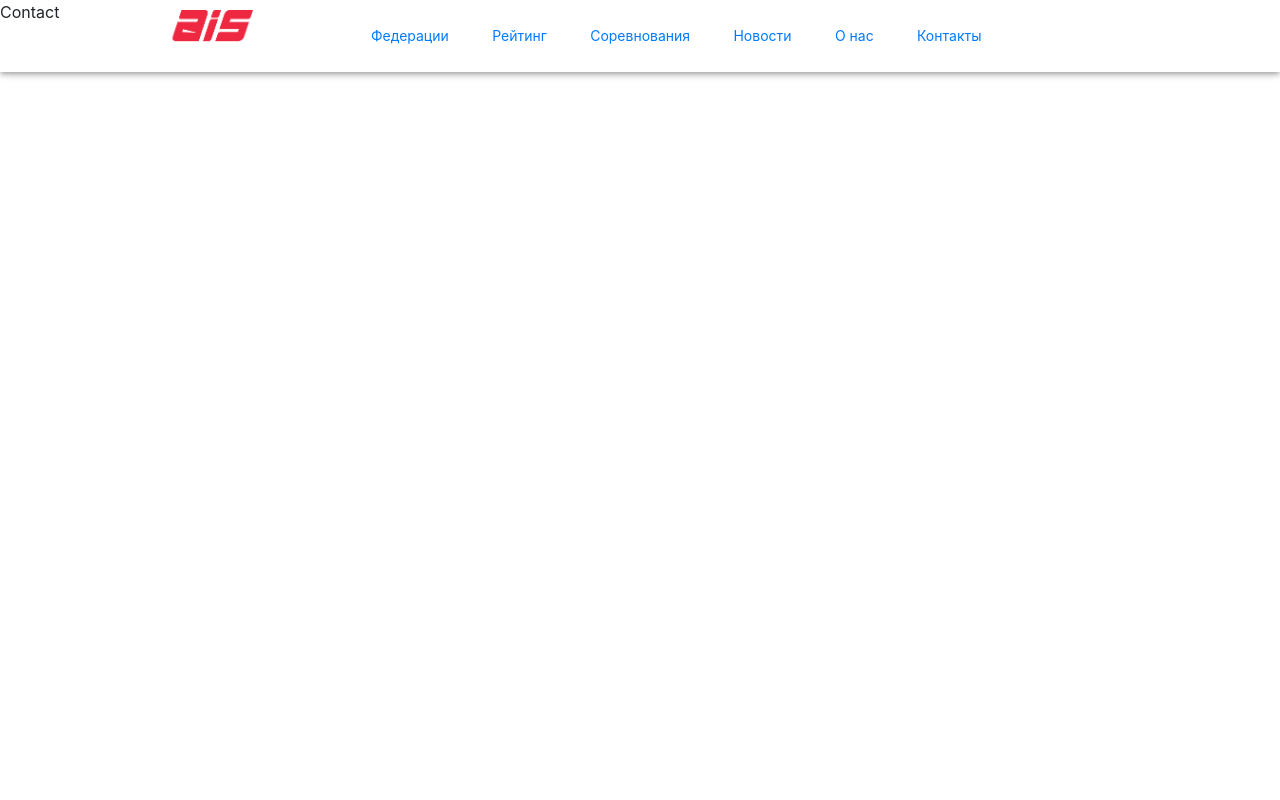
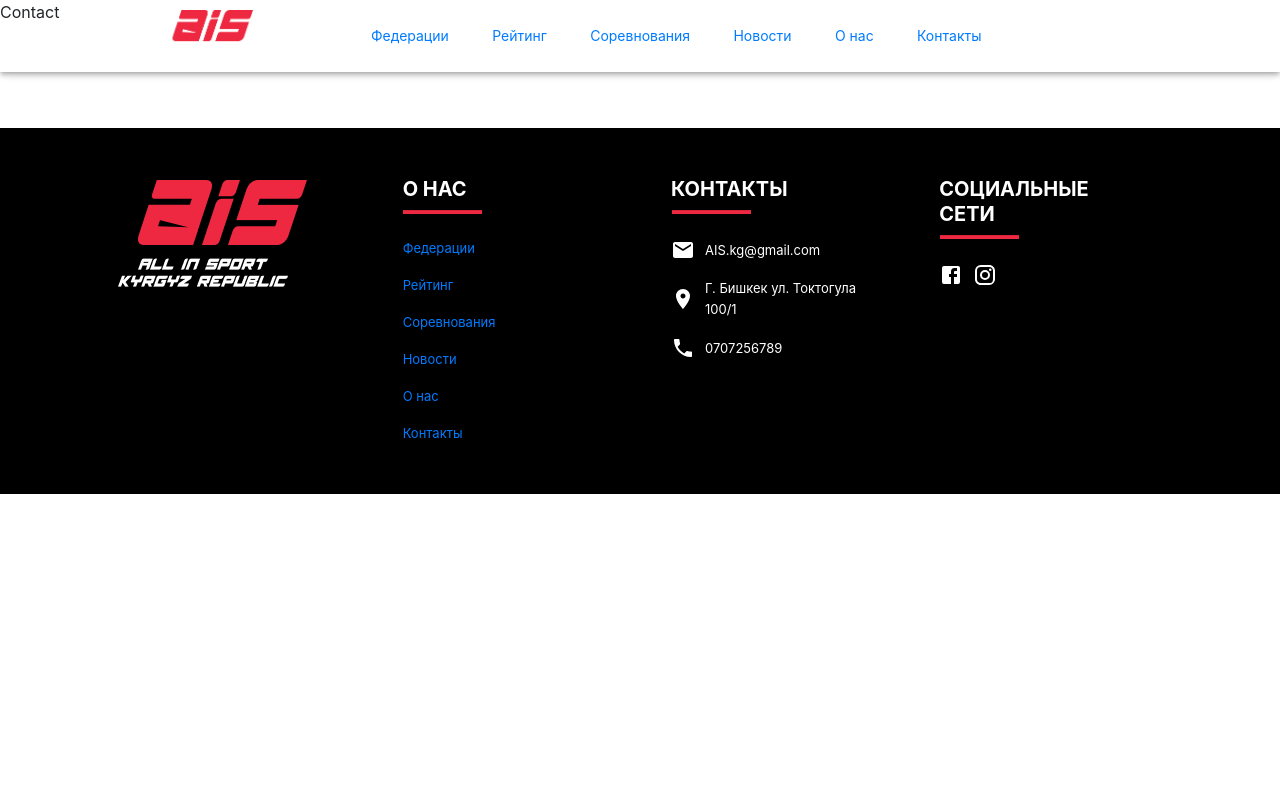
Before and after one commit to sportproteam2/frontend, a React (Create React App) app: page /contacts in a window 1280 px wide. Shown: the top 800 px of the page. Built offline with nearby package versions, Linux system fonts and the light colour scheme.

Commit message:
fix: footer fixed

```diff
--- a/src/App.js
+++ b/src/App.js
@@ -10,12 +10,32 @@ import News from "./views/News"
 import AboutUs from "./views/AboutUs"
 import Contact from "./views/Contact"
 import {BrowserRouter, Route, Switch} from "react-router-dom";
+import styles from "../src/assets/styles/headerStyle";
+import {makeStyles} from "@material-ui/core/styles";
+const useStyles = makeStyles(styles);
+class App extends React.Component{
+    state ={className:"" };
+    componentDidMount(){
+        window.addEventListener("scroll", this.handleScroll);
+    }
 
-function App() {
+    handleScroll=()=>{
+        if (window.pageYOffset > 0) {
+            if(!this.state.className){
+                this.setState({ className: "header_light" });
+            }
+        }else{
+            if(this.state.className){
+                this.setState({ className: "" });
+            }
+        }
+
+    }
+    render() {
         return (
             <Fragment>
                 <BrowserRouter>
-                <Header/>
+                    <Header ref={(r)=>this.ref=r} className={this.state.className}/>
                     <Switch>
                         <Route exact path="/" component={Main}/>
                         <Route exact path="/rating" component={Rating}/>
@@ -28,7 +48,8 @@ function App() {
                     <Footer/>
                 </BrowserRouter>
             </Fragment>
-    );
+        )
+    }
 }
 
 export default App;
--- a/src/assets/styles/footerStyle.js
+++ b/src/assets/styles/footerStyle.js
@@ -1,25 +1,57 @@
 const footerStyle = {
     footer_wrapper: {
         backgroundColor: 'black',
-        marginTop:'calc(80% + 40px)',
+        marginTop:'calc(5% + 40px)',
         bottom: 0
     },
-    footer_logo_wrapper: {
-        display: 'flex',
-        justifyContent: 'center',
+    footer_content_wrapper: {
+        padding: '3%'
     },
     footer_logo: {
-        margin: '10px 10px 10px 0px',
-        width: '100%'
+        paddingTop: "8%",
+        width: '117',
+        height: '72'
     },
     footer_menu_wrapper: {
         display: 'flex',
         justifyContent: 'between',
+        flexDirection: 'column',
+        color: 'white'
+    },
+    footer_column_wrapper: {
+        display: 'flex',
+        justifyItems: 'left',
         flexDirection: 'column'
     },
     footer_column_name: {
-        color: 'red',
-        fontSize: '25px'
+        color: 'white',
+        fontWeight: '700',
+        fontSize: '20px',
+        lineHeight: '25px',
+        textTransform: 'uppercase'
+    },
+    footer_column_text: {
+        color: 'white',
+        fontWeight: '400',
+        fontSize: '13px',
+        lineHeight: '21px',
+        letterSpacing: '2%'
+    },
+    footer_column_logo:{
+        marginRight: '10px'
+    },
+    footer_hr: {
+        backgroundColor: '#ED2840',
+        marginLeft: '7%',
+        marginTop: '0',
+        height: '3px',
+        width: '79px'
+    },
+    footer_rights: {
+        color: 'white',
+        weight: '400',
+        size: '12px !important',
+        textAlign: 'center'
     }
 }
 export default footerStyle;
--- a/src/assets/styles/headerStyle.js
+++ b/src/assets/styles/headerStyle.js
@@ -1,4 +1,7 @@
 const headerStyle = {
+    header_light:{
+      background: 'white'
+    },
     appBar: {
         backgroundColor: 'transparent',
         borderBottom: 'solid 1px'
--- a/src/assets/styles/mainStyle.js
+++ b/src/assets/styles/mainStyle.js
@@ -40,7 +40,15 @@ const mainStyle = {
         textAlign: 'Left',
         color: 'white',
         padding: '10px',
+        height:'150px',
         backgroundColor: '#ED2840'
+    },
+    news_hr: {
+        width: '30px',
+        height: '1px',
+        marginTop: '5px',
+        marginLeft: '0',
+        background: '#FFFFFF'
     },
     news_text_tag: {
         fontSize: '12px'
--- a/src/components/Footer/Footer.js
+++ b/src/components/Footer/Footer.js
@@ -5,41 +5,61 @@ import logo from "../../assets/img/logo_light.png";
 import {List, ListItem} from "@material-ui/core";
 import styles from "../../assets/styles/footerStyle";
 import headerMenuData from "../../assets/data/HeaderMenuData";
+import EmailIcon from '@material-ui/icons/Email';
+import RoomIcon from '@material-ui/icons/Room';
+import PhoneIcon from '@material-ui/icons/Phone';
+import FacebookIcon from '@material-ui/icons/Facebook';
+import InstagramIcon from '@material-ui/icons/Instagram';
 import {Link} from "react-router-dom";
 
 const useStyles = makeStyles(styles);
 
 function Footer() {
     const classes = useStyles();
-    const headerMenuTab = headerMenuData.map(link => <ListItem className={classes.listItem}><Link
+    const headerMenuTab = headerMenuData.map(link => <ListItem className={classes.footer_column_text}><Link
         to={link.path}>{link.title}</Link></ListItem>);
     return (
         <footer className={classes.footer_wrapper}>
             <Container>
-                <Row>
-                    <Col sm={3} className={classes.footer_logo_wrapper}>
+                <Row className={classes.footer_content_wrapper}>
+                    <Col sm={3}>
                         <img src={logo} className={classes.footer_logo} alt="logo"/>
                     </Col>
                     <Col sm={9} className={classes.footer_menu_wrapper}>
                         <Row>
                             <Col sm={4}>
-                                <List>
+                                <List className={classes.footer_column_wrapper}>
                                     <ListItem className={classes.footer_column_name}>О нас</ListItem>
+                                    <hr className={classes.footer_hr}/>
                                     {headerMenuTab}
                                 </List>
                             </Col>
                             <Col sm={4}>
                                 <List>
                                     <ListItem className={classes.footer_column_name}>Контакты</ListItem>
+                                    <hr className={classes.footer_hr}/>
+                                    <ListItem className={classes.footer_column_text}><EmailIcon
+                                        className={classes.footer_column_logo}/>AIS.kg@gmail.com</ListItem>
+                                    <ListItem className={classes.footer_column_text}><RoomIcon
+                                        className={classes.footer_column_logo}/> Г. Бишкек ул. Токтогула
+                                        100/1</ListItem>
+                                    <ListItem className={classes.footer_column_text}><PhoneIcon
+                                        className={classes.footer_column_logo}/> 0707256789</ListItem>
                                 </List>
                             </Col>
                             <Col sm={4}>
                                 <List>
                                     <ListItem className={classes.footer_column_name}>Социальные сети</ListItem>
+                                    <hr className={classes.footer_hr}/>
+                                    <ListItem><FacebookIcon
+                                        className={classes.footer_column_logo}/><InstagramIcon/></ListItem>
                                 </List>
                             </Col>
                         </Row>
                     </Col>
+                    {/*<Col xs={12} className={classes.footer_rights}>*/}
+                    {/*    <p>Разработано Neobis 2021<br/>All right reserved © 2021</p>*/}
+                    {/*</Col>*/}
                 </Row>
             </Container>
         </footer>
--- a/src/views/LandingPage/Sections/News.js
+++ b/src/views/LandingPage/Sections/News.js
@@ -13,12 +13,13 @@ function News(){
             <div className={classes.news_item}>
                 <Row>
                     <Col xs={5}>
-                        <img src={n.imgPath} alt={n.tag} width={150}/>
+                        <img src={n.imgPath} alt={n.tag} width={150} height={150}/>
                     </Col>
                     <Col xs={7} className={classes.news_text_wrapper}>
                         <p className={classes.news_text_tag}>{n.tag}</p>
                         <p className={classes.news_text_title}>{n.title}</p>
-                       <p className={classes.news_text_additional}>Подробнее</p>
+                        <p className={classes.news_text_additional}>Подробнее<hr className={classes.news_hr}/>
+                        </p>
                     </Col>
                 </Row>
             </div>
```
Lines whose indentation alone changed are shown as unchanged.
